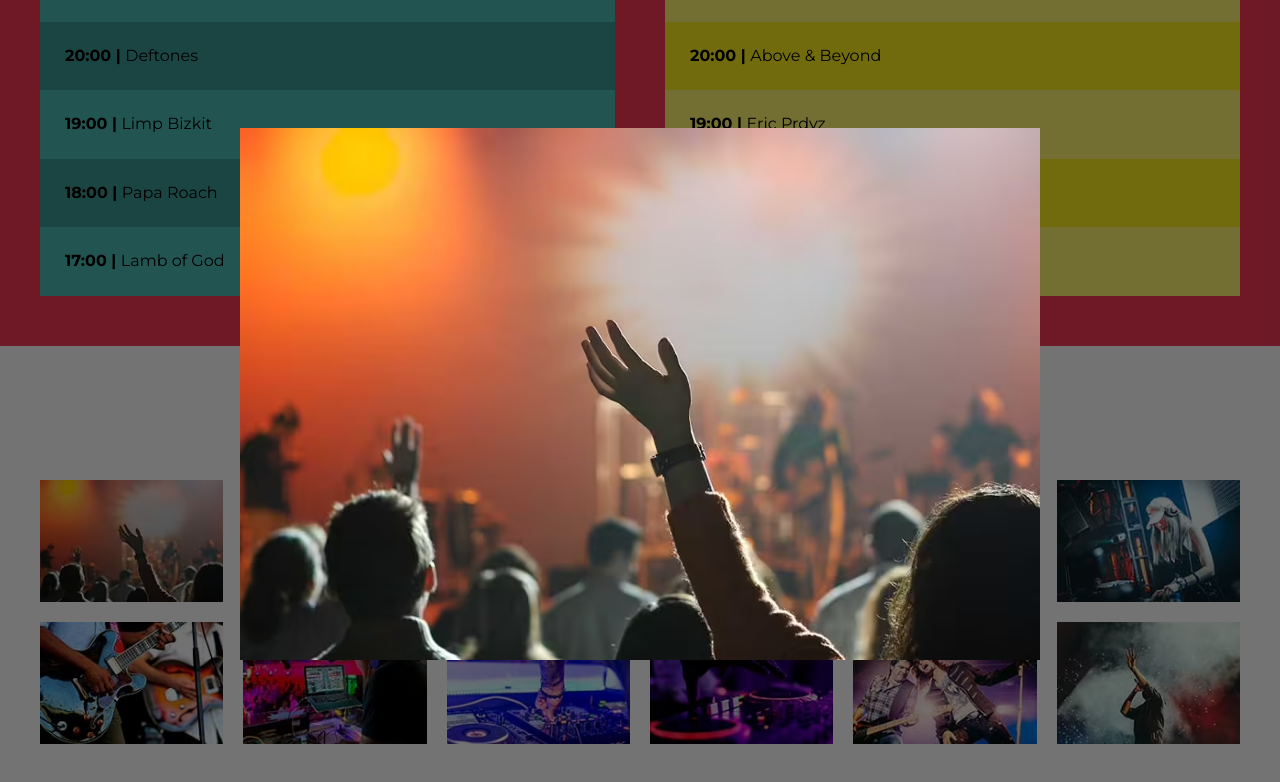
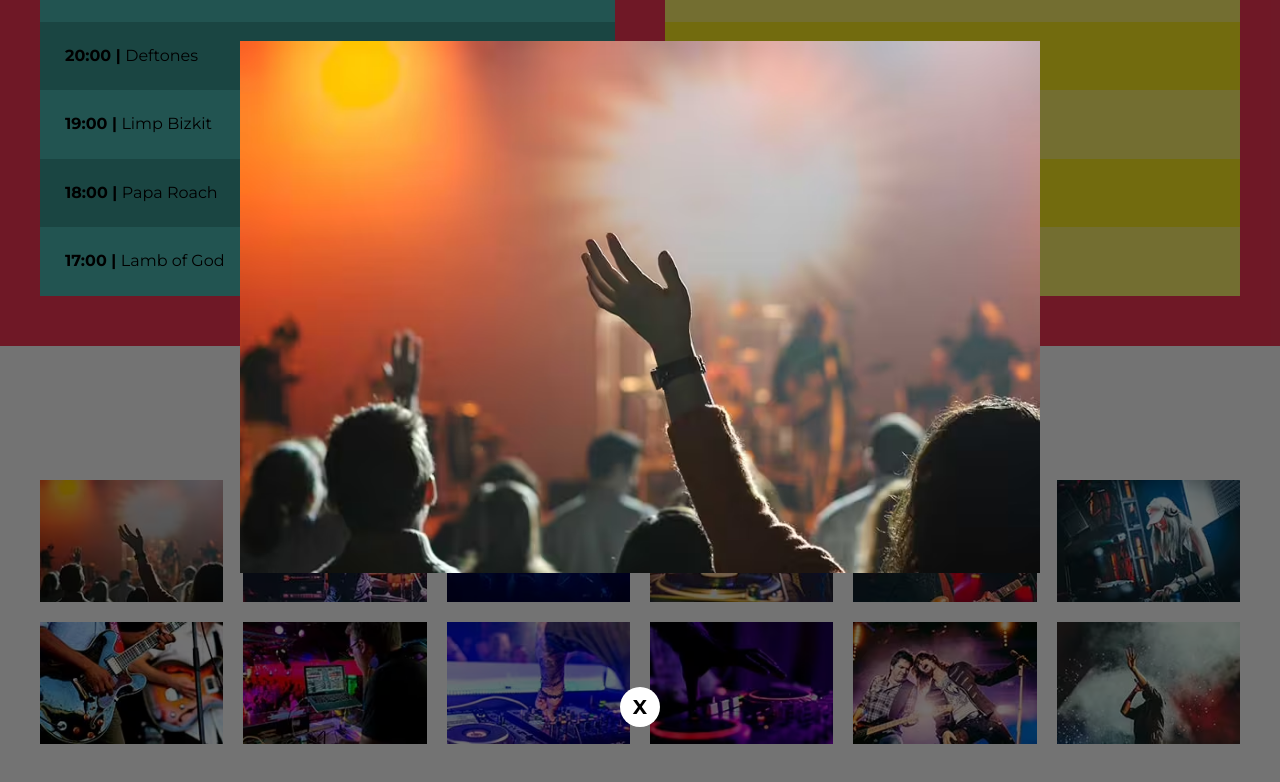
Before and after one commit to l1too/FestivalMusica_inicio, a website: page index.html in a window 1280 px wide. Both pictures are taken after a click on the element 131 px from the left and 3039 px from the top of the page. Shown: the part 2499-3281 px from the top of the page. Drawn offline with Linux system fonts and the light colour scheme; files that its build step writes are made by us from their sources.

Commit message:
actualizacion para cerrar el modal

```diff
--- a/src/js/app.js
+++ b/src/js/app.js
@@ -33,10 +33,30 @@
         <img loading="lazy" width="200" height="300" src="build/img/grande/${id}.jpg" alt="imagen vocalista">
     `;
 
+    //crear overlay y agrega imagenes
     const overlay = document.createElement("DIV");
     overlay.appendChild(imagen);
     overlay.classList.add('overlay');
+    overlay.onclick = function(){
+        const body = document.querySelector('body');
+        body.classList.remove('fijar-body');
+        overlay.remove();
+    }
 
+    // cerrar el modal
+    const cerrarModal = document.createElement('P');
+    cerrarModal.textContent = 'X';
+    cerrarModal.classList.add('btn-cerrar');
+    cerrarModal.onclick = function() {
+        const body = document.querySelector('body');
+        body.classList.remove('fijar-body');
+        overlay.remove();
+    }
+    overlay.appendChild(cerrarModal);
+
+
+    //agrega el overlay al body
     const body = document.querySelector('body');
     body.appendChild(overlay);
+    body.classList.add('fijar-body');
 }
--- a/src/scss/base/_globales.scss
+++ b/src/scss/base/_globales.scss
@@ -9,8 +9,12 @@
 box-sizing: inherit;
 }
 body {
-font-family: v.$fuente_principal;
-font-size: 1.6rem;
+    font-family: v.$fuente_principal;
+    font-size: 1.6rem;
+
+    &.fijar-body {
+        overflow: hidden;
+    }
 }
 p {
     font-size: 2rem;
--- a/src/scss/layout/_galeria.scss
+++ b/src/scss/layout/_galeria.scss
@@ -42,3 +42,18 @@
         max-width: 80rem;
     }
 }
+
+.btn-cerrar {
+    width: 4rem;
+    height: 4rem;
+    border-radius: 50%;
+    background-color: v.$blanco;
+    color: v.$negro;
+    display: grid;
+    place-items: center;
+    font-weight: 700;
+
+    &:hover {
+        cursor: pointer;
+    }
+}
```
Also changed, not shown: build/css/app.css, build/js/app.js.
